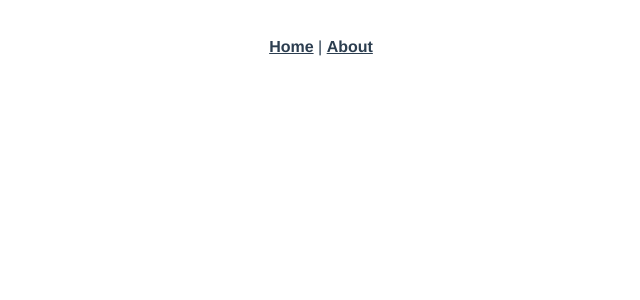
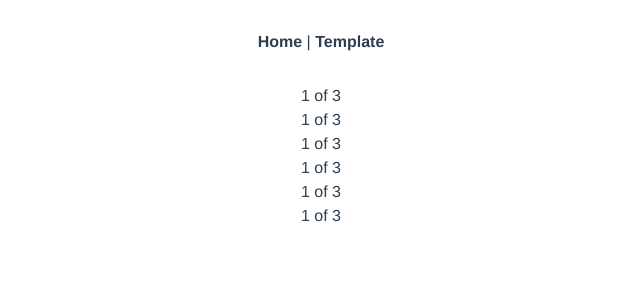
Before and after one commit to MatthieuLev/scanandsave, a Vue app: page /inscription in a window 1280 px wide. Shown: the top 300 px of the page, without its empty margins (319-959 px from the left). Built offline with nearby package versions, Linux system fonts and the light colour scheme.

Commit message:
[US#1_T1] Mise en place de la grille pour la page incription

```diff
--- a/package.json
+++ b/package.json
@@ -10,7 +10,9 @@
     "test:unit": "vue-cli-service test:unit"
   },
   "dependencies": {
-    "vue": "^2.6.6",
+    "bootstrap": "^4.3.1",
+    "bootstrap-vue": "^2.0.0-rc.16",
+    "vue": "^2.6.10",
     "vue-router": "^3.0.1",
     "vuex": "^3.0.1"
   },
--- a/src/App.vue
+++ b/src/App.vue
@@ -2,7 +2,7 @@
   <div id="app">
     <div id="nav">
       <router-link to="/">Home</router-link> |
-      <router-link to="/about">About</router-link>
+      <router-link to="/template">Template</router-link>
     </div>
     <router-view/>
   </div>
@@ -10,7 +10,7 @@
 
 <style lang="scss">
 #app {
-  font-family: 'Avenir', Helvetica, Arial, sans-serif;
+  font-family: Helvetica, Arial, sans-serif;
   -webkit-font-smoothing: antialiased;
   -moz-osx-font-smoothing: grayscale;
   text-align: center;
--- a/src/components/HelloWorld.vue
+++ /dev/null
@@ -1,60 +0,0 @@
-<template>
-  <div class="hello">
-    <h1>{{ msg }}</h1>
-    <p>
-      For a guide and recipes on how to configure / customize this project,<br>
-      check out the
-      <a href="https://cli.vuejs.org" target="_blank" rel="noopener">vue-cli documentation</a>.
-    </p>
-    <h3>Installed CLI Plugins</h3>
-    <ul>
-      <li><a href="https://github.com/vuejs/vue-cli/tree/dev/packages/%40vue/cli-plugin-babel" target="_blank" rel="noopener">babel</a></li>
-      <li><a href="https://github.com/vuejs/vue-cli/tree/dev/packages/%40vue/cli-plugin-eslint" target="_blank" rel="noopener">eslint</a></li>
-      <li><a href="https://github.com/vuejs/vue-cli/tree/dev/packages/%40vue/cli-plugin-unit-jest" target="_blank" rel="noopener">unit-jest</a></li>
-      <li><a href="https://github.com/vuejs/vue-cli/tree/dev/packages/%40vue/cli-plugin-e2e-nightwatch" target="_blank" rel="noopener">e2e-nightwatch</a></li>
-    </ul>
-    <h3>Essential Links</h3>
-    <ul>
-      <li><a href="https://vuejs.org" target="_blank" rel="noopener">Core Docs</a></li>
-      <li><a href="https://forum.vuejs.org" target="_blank" rel="noopener">Forum</a></li>
-      <li><a href="https://chat.vuejs.org" target="_blank" rel="noopener">Community Chat</a></li>
-      <li><a href="https://twitter.com/vuejs" target="_blank" rel="noopener">Twitter</a></li>
-      <li><a href="https://news.vuejs.org" target="_blank" rel="noopener">News</a></li>
-    </ul>
-    <h3>Ecosystem</h3>
-    <ul>
-      <li><a href="https://router.vuejs.org" target="_blank" rel="noopener">vue-router</a></li>
-      <li><a href="https://vuex.vuejs.org" target="_blank" rel="noopener">vuex</a></li>
-      <li><a href="https://github.com/vuejs/vue-devtools#vue-devtools" target="_blank" rel="noopener">vue-devtools</a></li>
-      <li><a href="https://vue-loader.vuejs.org" target="_blank" rel="noopener">vue-loader</a></li>
-      <li><a href="https://github.com/vuejs/awesome-vue" target="_blank" rel="noopener">awesome-vue</a></li>
-    </ul>
-  </div>
-</template>
-
-<script>
-export default {
-  name: 'HelloWorld',
-  props: {
-    msg: String,
-  },
-};
-</script>
-
-<!-- Add "scoped" attribute to limit CSS to this component only -->
-<style scoped lang="scss">
-h3 {
-  margin: 40px 0 0;
-}
-ul {
-  list-style-type: none;
-  padding: 0;
-}
-li {
-  display: inline-block;
-  margin: 0 10px;
-}
-a {
-  color: #42b983;
-}
-</style>
--- a/src/main.js
+++ b/src/main.js
@@ -2,8 +2,14 @@ import Vue from 'vue';
 import App from './App.vue';
 import router from './router';
 import store from './store';
+import BootstrapVue from 'bootstrap-vue';
+
+import 'bootstrap/dist/css/bootstrap.css'
+import 'bootstrap-vue/dist/bootstrap-vue.css'
 
 Vue.config.productionTip = false;
+
+Vue.use(BootstrapVue);
 
 new Vue({
   router,
--- a/src/router.js
+++ b/src/router.js
@@ -1,6 +1,7 @@
 import Vue from 'vue';
 import Router from 'vue-router';
 import Home from './views/Home.vue';
+import Inscription from './views/Inscription'
 
 Vue.use(Router);
 
@@ -14,12 +15,14 @@ export default new Router({
       component: Home,
     },
     {
-      path: '/about',
-      name: 'about',
-      // route level code-splitting
-      // this generates a separate chunk (about.[hash].js) for this route
-      // which is lazy-loaded when the route is visited.
-      component: () => import(/* webpackChunkName: "about" */ './views/About.vue'),
+      path: '/template',
+      name: 'template',
+      component: () => import('./views/template.vue'),
+    },
+    {
+      path: '/inscription',
+      name: 'inscription',
+      component: Inscription,
     },
   ],
 });
--- a/src/views/About.vue
+++ /dev/null
@@ -1,5 +0,0 @@
-<template>
-  <div class="about">
-    <h1>This is an about page</h1>
-  </div>
-</template>
--- a/src/views/Home.vue
+++ b/src/views/Home.vue
@@ -1,18 +1,14 @@
 <template>
   <div class="home">
-    <img alt="Vue logo" src="../assets/logo.png">
-    <HelloWorld msg="Welcome to Your Vue.js App"/>
+    https://bootstrap-vue.js.org/docs/components/alert
   </div>
 </template>
 
 <script>
-// @ is an alias to /src
-import HelloWorld from '@/components/HelloWorld.vue';
+export default {
 
-export default {
   name: 'home',
   components: {
-    HelloWorld,
   },
 };
 </script>
--- /dev/null
+++ b/src/views/Inscription.vue
@@ -0,0 +1,32 @@
+<template>
+  <b-container>
+    <b-row>
+      <b-col>1 of 3</b-col>
+    </b-row>
+    <b-row>
+      <b-col>1 of 3</b-col>
+    </b-row>
+    <b-row>
+      <b-col>1 of 3</b-col>
+    </b-row>
+    <b-row>
+      <b-col>1 of 3</b-col>
+    </b-row>
+    <b-row>
+      <b-col>1 of 3</b-col>
+    </b-row>
+    <b-row>
+      <b-col>1 of 3</b-col>
+    </b-row>
+  </b-container>
+</template>
+
+<script>
+    export default {
+        name: "Inscription"
+    }
+</script>
+
+<style scoped>
+
+</style>
--- /dev/null
+++ b/src/views/template.vue
@@ -0,0 +1,17 @@
+<template>
+  <div class="template">
+  </div>
+</template>
+
+<script>
+
+  export default {
+    name: 'template',
+    components: {
+    },
+  };
+</script>
+
+<style>
+
+</style>
```
Also changed, not shown: 2 other files (tests, documents, lock files or other folders).
